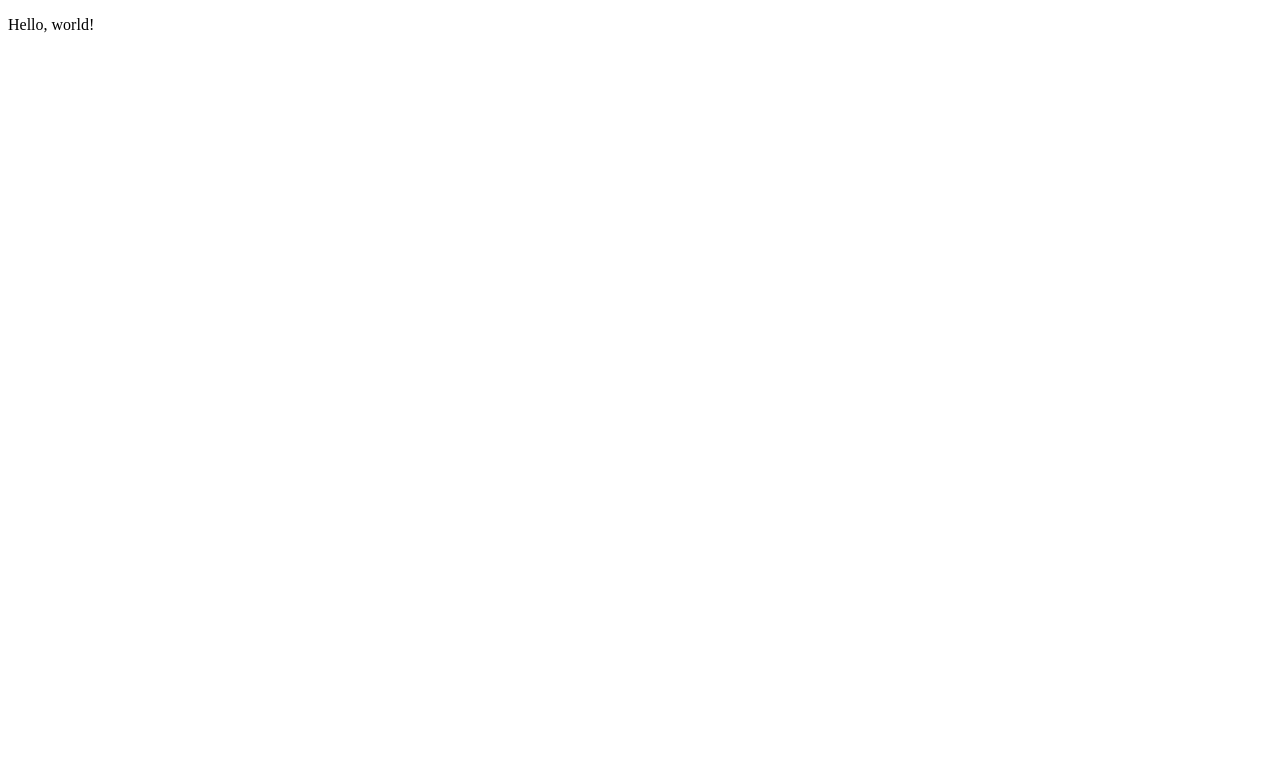
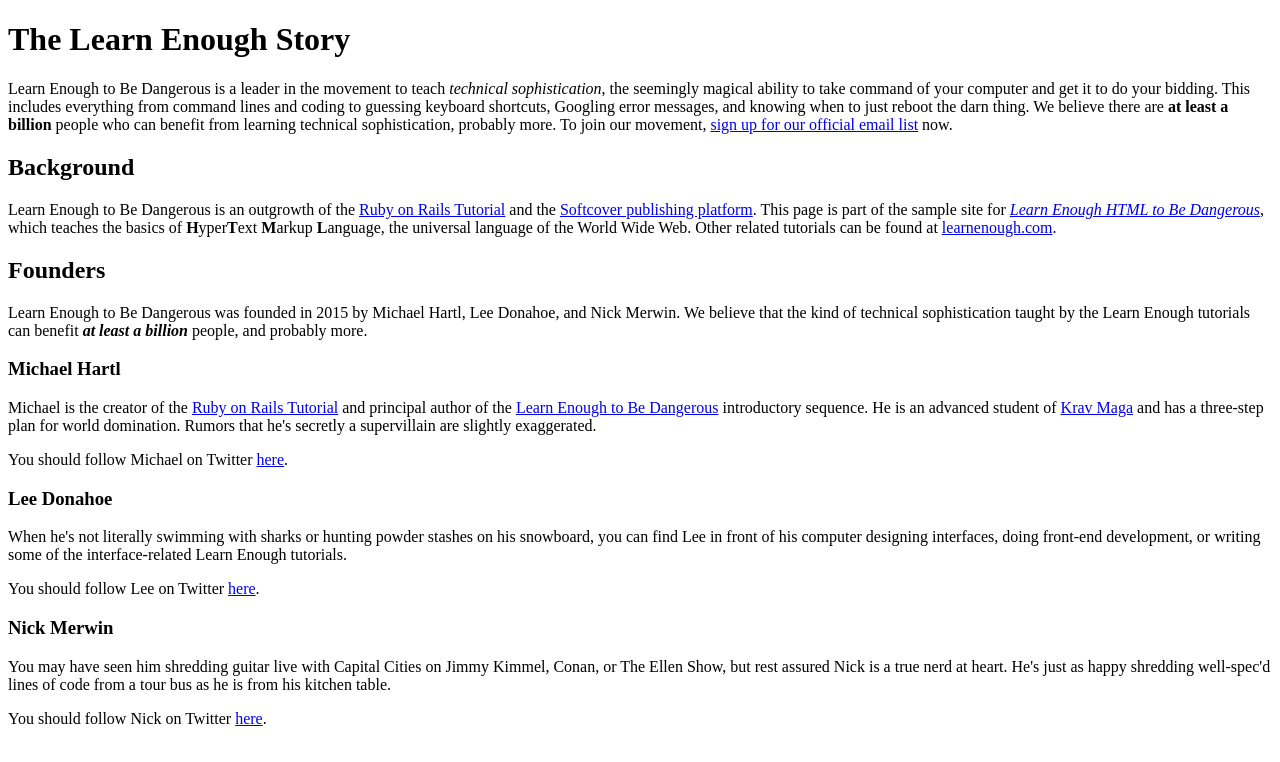
Before and after one commit to renateAtNedap/sample_website, a plain HTML site: page index.html in a window 1280 px wide. Drawn offline with Linux system fonts and the light colour scheme.

Commit message:
Add content to index page

```diff
--- a/index.html
+++ b/index.html
@@ -1,10 +1,92 @@
 <!DOCTYPE html>
 <html>
   <head>
-    <title>Page Title</title>
+    <title>Learn Enough to Be Dangerous</title>
     <meta charset="utf-8">
   </head>
   <body>
-    <p>Hello, world!</p>
+
+    <h1>The Learn Enough Story</h1>
+
+    <p>
+      Learn Enough to Be Dangerous is a leader in the movement to teach
+      <em>technical sophistication</em>, the seemingly magical ability to take
+      command of your computer and get it to do your bidding. This includes
+      everything from command lines and coding to guessing keyboard shortcuts,
+      Googling error messages, and knowing when to just reboot the darn thing.
+      We believe there are <strong>at least a billion</strong> people who can benefit from
+      learning technical sophistication, probably more. To join our
+      movement, <a href="https://learnenough.com/email">sign up for our official email list</a> now.
+    </p>
+
+    <h2>Background</h2>
+
+    <p>
+      Learn Enough to Be Dangerous is an outgrowth of the
+      <a href="https://railstutorial.org/">Ruby on Rails Tutorial</a> and the
+      <a href="https://www.softcover.io/">Softcover publishing platform</a>.
+      This page is part of the sample site for
+      <a href="https://www.learnenough.com/html"><em>Learn Enough HTML to
+      Be Dangerous</em></a>, which teaches the basics of
+      <strong>H</strong>yper<strong>T</strong>ext <strong>M</strong>arkup
+      <strong>L</strong>anguage, the universal language of the World Wide Web.
+      Other related tutorials can be found at
+      <a href="https://www.learnenough.com/">learnenough.com</a>.
+    </p>
+
+    <h2>Founders</h2>
+
+    <p>
+      Learn Enough to Be Dangerous was founded in 2015 by Michael Hartl, Lee
+      Donahoe, and Nick Merwin. We believe that the kind of technical
+      sophistication taught by the Learn Enough tutorials can benefit
+      <strong><em>at least a billion</em></strong> people, and probably more.
+    </p>
+
+    <h3>Michael Hartl</h3>
+
+    <p>
+      Michael is the creator of the <a href="https://www.railstutorial.org/">
+      Ruby on Rails Tutorial</a> and principal author of the
+      <a href="https://www.learnenough.com/">Learn Enough to Be Dangerous</a>
+      introductory sequence. He is an advanced student of
+      <a href="https://www.kravmaga.com/">Krav Maga</a> and has a three-step
+      plan for world domination. Rumors that he's secretly a supervillain
+      are slightly exaggerated.
+    </p>
+
+    <p>
+      You should follow Michael on Twitter
+      <a href="http://twitter.com/mhartl" target="_blank" rel="noopener">here</a>.
+    </p>
+
+    <h3>Lee Donahoe</h3>
+
+    <p>
+      When he's not literally swimming with sharks or hunting powder stashes
+      on his snowboard, you can find Lee in front of his computer designing
+      interfaces, doing front-end development, or writing some of the
+      interface-related Learn Enough tutorials.
+    </p>
+
+    <p>
+      You should follow Lee on Twitter
+      <a href="https://twitter.com/leedonahoe" target="_blank" rel="noopener">here</a>.
+    </p>
+
+    <h3>Nick Merwin</h3>
+
+    <p>
+      You may have seen him shredding guitar live with Capital Cities on Jimmy
+      Kimmel, Conan, or The Ellen Show, but rest assured Nick is a true nerd
+      at heart. He's just as happy shredding well-spec'd lines of code from a
+      tour bus as he is from his kitchen table.
+    </p>
+
+    <p>
+      You should follow Nick on Twitter
+      <a href="https://twitter.com/nickmerwin" target="_blank" rel="noopener">here</a>.
+    </p>
+
   </body>
 </html>
```
